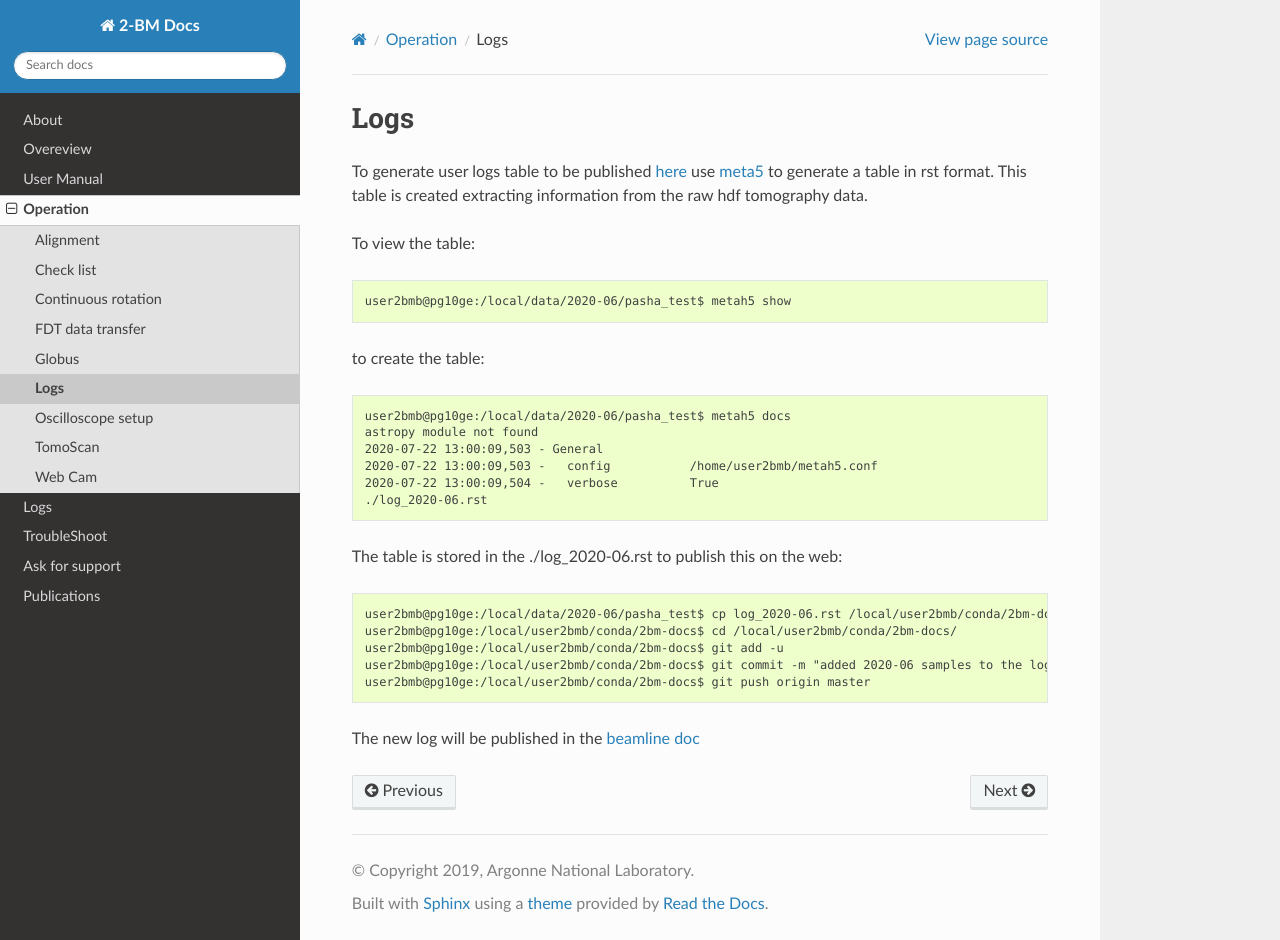
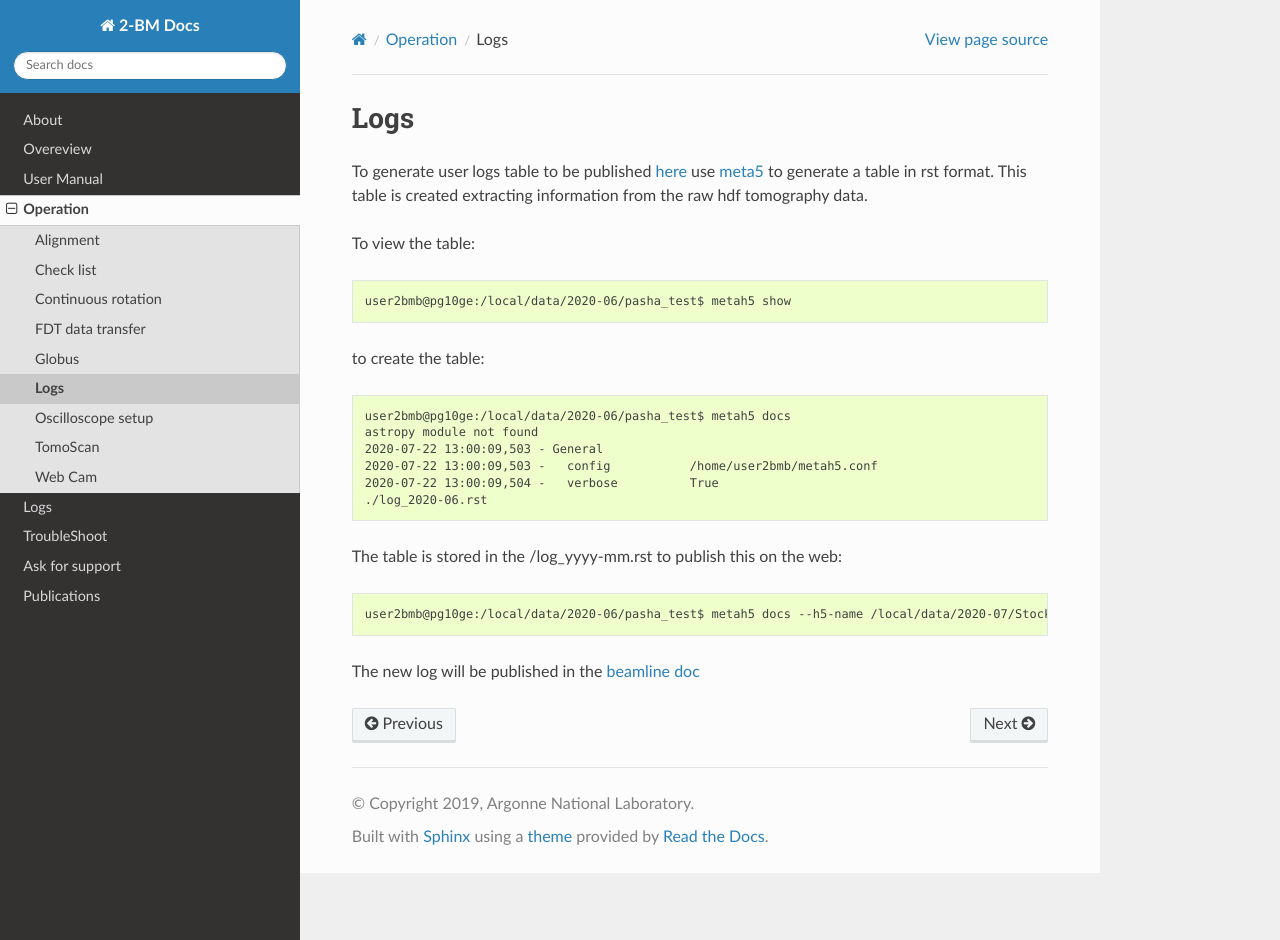
Before and after one commit to xray-imaging/2bm-docs, a Sphinx documentation site: the page built from docs/source/ops/item_009.rst, in a window 1280 px wide and 940 px high. Built offline with Sphinx 7.4.7 and the Read the Docs theme 2.0.0, drawn with Linux system fonts in a browser that asks for light colours; the version number could not be read and is left out.

Commit message:
added ops instruction on how to add a table to the web/log pages

```diff
--- a/docs/source/ops/item_009.rst
+++ b/docs/source/ops/item_009.rst
@@ -16,12 +16,8 @@ to create the table::
     2020-07-22 13:00:09,504 -   verbose          True
     ./log_2020-06.rst
 
-The table is stored in the ./log_2020-06.rst to publish this on the web::
+The table is stored in the /log_yyyy-mm.rst to publish this on the web::
 
-    user2bmb@pg10ge:/local/data/2020-06/pasha_test$ cp log_2020-06.rst /local/user2bmb/conda/2bm-docs/docs/source/logs/
-    user2bmb@pg10ge:/local/user2bmb/conda/2bm-docs$ cd /local/user2bmb/conda/2bm-docs/
-    user2bmb@pg10ge:/local/user2bmb/conda/2bm-docs$ git add -u
-    user2bmb@pg10ge:/local/user2bmb/conda/2bm-docs$ git commit -m "added 2020-06 samples to the log"
-    user2bmb@pg10ge:/local/user2bmb/conda/2bm-docs$ git push origin master
+    user2bmb@pg10ge:/local/data/2020-06/pasha_test$ metah5 docs --h5-name /local/data/2020-07/Stock/ --doc-dir /local/user2bmb/conda/2bm-docs/docs/source/logs/
 
 The new log will be published in the  `beamline doc <https://docs2bm.readthedocs.io/en/latest/source/logs.html>`_
```
